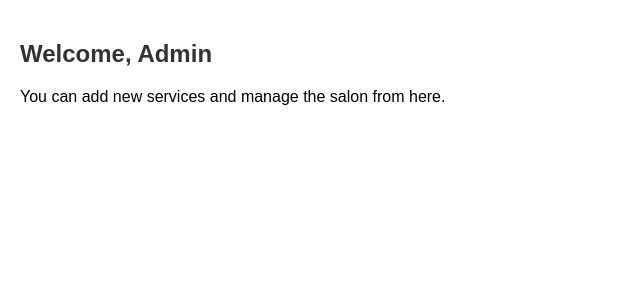
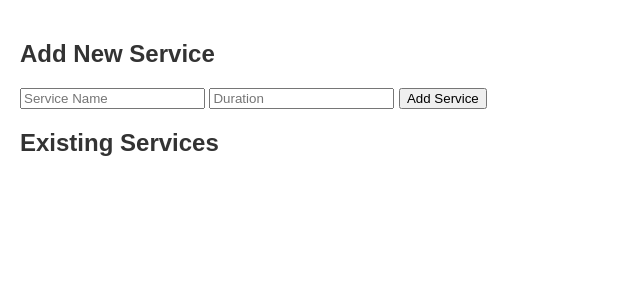
Before and after one commit to jimlynurarif/compfest, a Flask app: page /admin in a window 1280 px wide. Shown: the part 86-386 px from the top of the page, without its empty margins (0-640 px from the left). Run offline with Flask 3, Linux system fonts and the light colour scheme; the visitor is signed in with stand-in values (Sample User, id 1); data that the repository does not hold is empty.

Commit message:
fix: level 4

```diff
--- a/app.py
+++ b/app.py
@@ -10,6 +10,7 @@ db = client['sea_salon']
 users_collection = db['users']
 reviews_collection = db['reviews']
 reservations_collection = db['reservations']
+services_collection = db['services']
 
 @app.route('/')
 def index():
@@ -60,10 +61,19 @@ def logout():
     session.pop('role', None)
     return redirect(url_for('login'))
 
-@app.route('/admin')
+@app.route('/admin', methods=['GET', 'POST'])
 def admin_dashboard():
     if 'role' in session and session['role'] == 'admin':
-        return render_template('admin.html')
+        if request.method == 'POST':
+            service_name = request.form['service_name']
+            duration = request.form['duration']
+            service = {
+                'service_name': service_name,
+                'duration': duration
+            }
+            services_collection.insert_one(service)
+            return redirect(url_for('admin_dashboard'))
+        return render_template('admin.html', services=services_collection.find())
     return redirect(url_for('login'))
 
 # Initialize the admin user
--- a/templates/admin.html
+++ b/templates/admin.html
@@ -12,9 +12,20 @@
     </header>
     <main>
         <section>
-            <h2>Welcome, Admin</h2>
-            <p>You can add new services and manage the salon from here.</p>
-            <!-- Add more admin functionalities here -->
+            <h2>Add New Service</h2>
+            <form action="{{ url_for('admin_dashboard') }}" method="post">
+                <input type="text" name="service_name" placeholder="Service Name" required>
+                <input type="text" name="duration" placeholder="Duration" required>
+                <button type="submit">Add Service</button>
+            </form>
+        </section>
+        <section>
+            <h2>Existing Services</h2>
+            <ul>
+                {% for service in services %}
+                <li>{{ service.service_name }} - {{ service.duration }} minutes</li>
+                {% endfor %}
+            </ul>
         </section>
     </main>
 </body>
--- a/templates/index.html
+++ b/templates/index.html
@@ -50,6 +50,7 @@
                 <ul id="review-list"></ul>
             </div>
         </section>
+        {% if session.get('user_id') %}
         <section>
             <h2>Reservation</h2>
             <form action="/reserve" method="post">
@@ -65,6 +66,7 @@
                 <button type="submit">Reserve</button>
             </form>
         </section>
+        {% endif %}
     </main>
     <footer>
         <p>&copy; 2024 SEA Salon. All rights reserved.</p>
```
